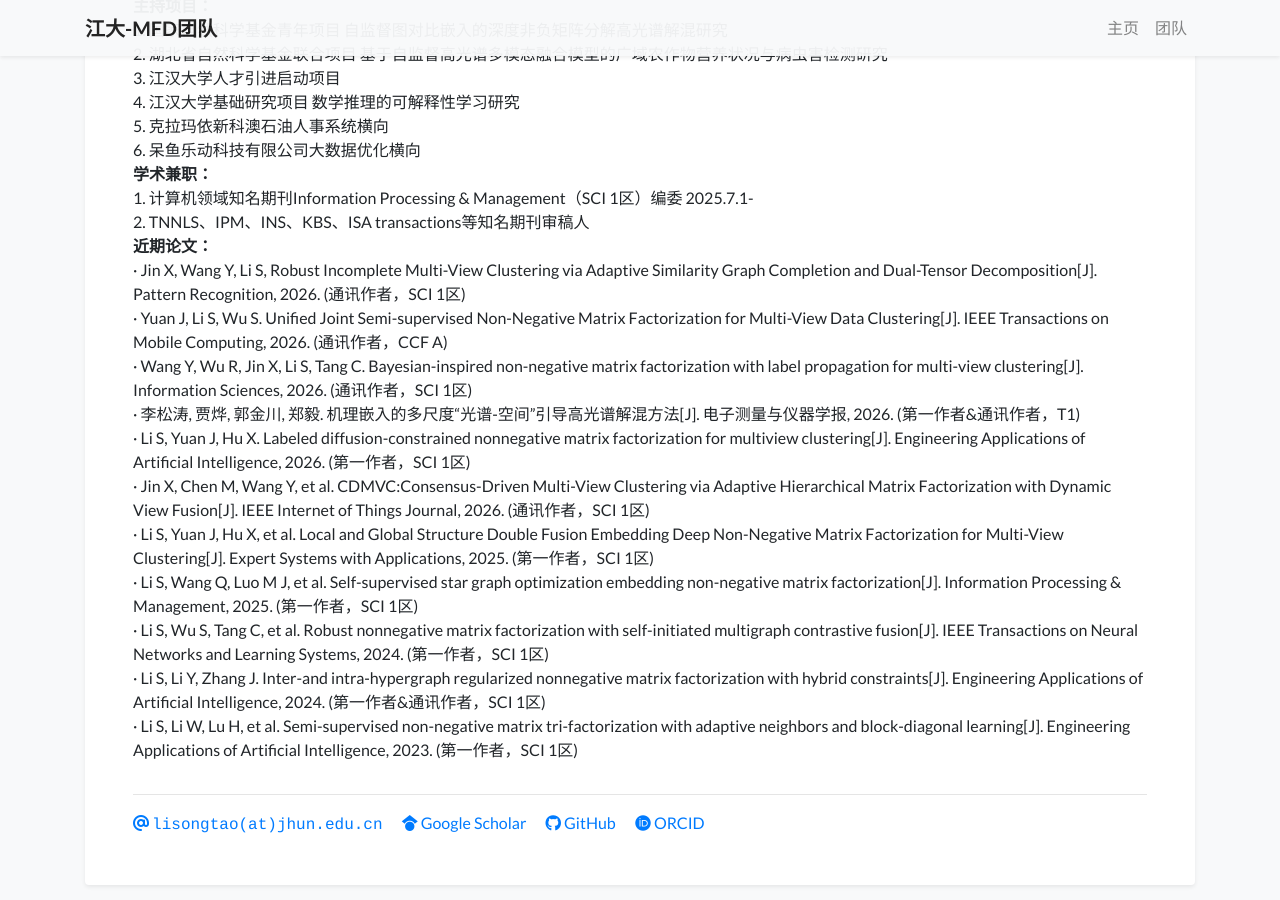
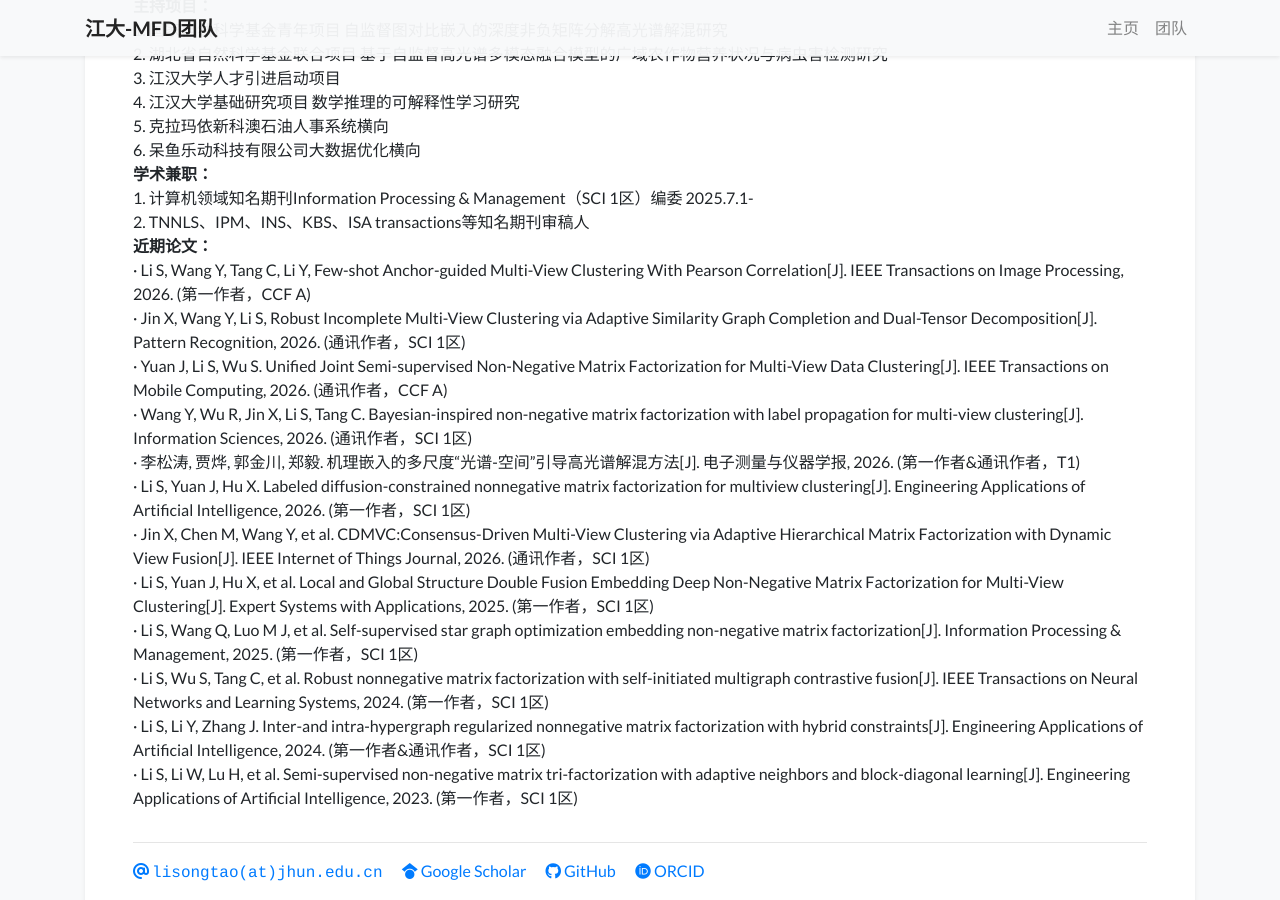
Before and after one commit to LstinWh/myself, a Jekyll site: the page built from index.html, in a window 1280 px wide and 900 px high, scrolled down 550 px. Built offline with Jekyll 4.4.1, drawn with Linux system fonts in a browser that asks for light colours; nearby versions of some CDN libraries; a style sheet for code colours, icons or effects is not loaded.

Commit message:
Update profile.yml

```diff
--- a/_data/profile.yml
+++ b/_data/profile.yml
@@ -44,6 +44,7 @@
      1. 计算机领域知名期刊Information Processing & Management（SCI 1区）编委 2025.7.1- <br/>
      2. TNNLS、IPM、INS、KBS、ISA transactions等知名期刊审稿人<br/>
      <b>近期论文：</b><br/>
+     · Li S, Wang Y, Tang C, Li Y, Few-shot Anchor-guided Multi-View Clustering With Pearson Correlation[J]. IEEE Transactions on Image Processing, 2026. (第一作者，CCF A)<br/>
      · Jin X, Wang Y, Li S, Robust Incomplete Multi-View Clustering via Adaptive Similarity Graph Completion and Dual-Tensor Decomposition[J]. Pattern Recognition, 2026. (通讯作者，SCI 1区)<br/>
      · Yuan J, Li S, Wu S. Unified Joint Semi-supervised Non-Negative Matrix Factorization for Multi-View Data Clustering[J]. IEEE Transactions on Mobile Computing, 2026. (通讯作者，CCF A)<br/>
      · Wang Y, Wu R, Jin X, Li S, Tang C. Bayesian-inspired non-negative matrix factorization with label propagation for multi-view clustering[J]. Information Sciences, 2026.  (通讯作者，SCI 1区)<br/>
```
